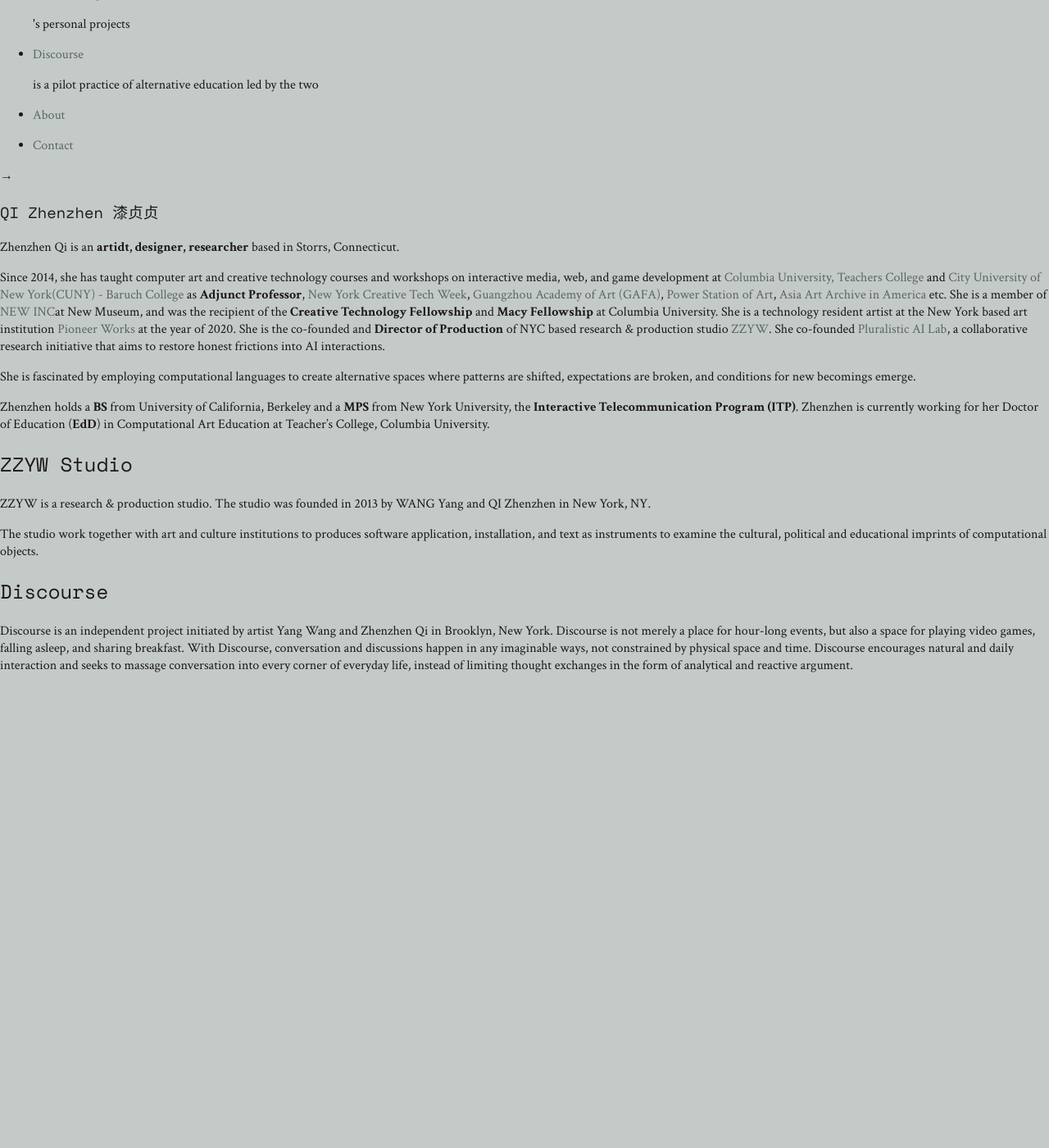
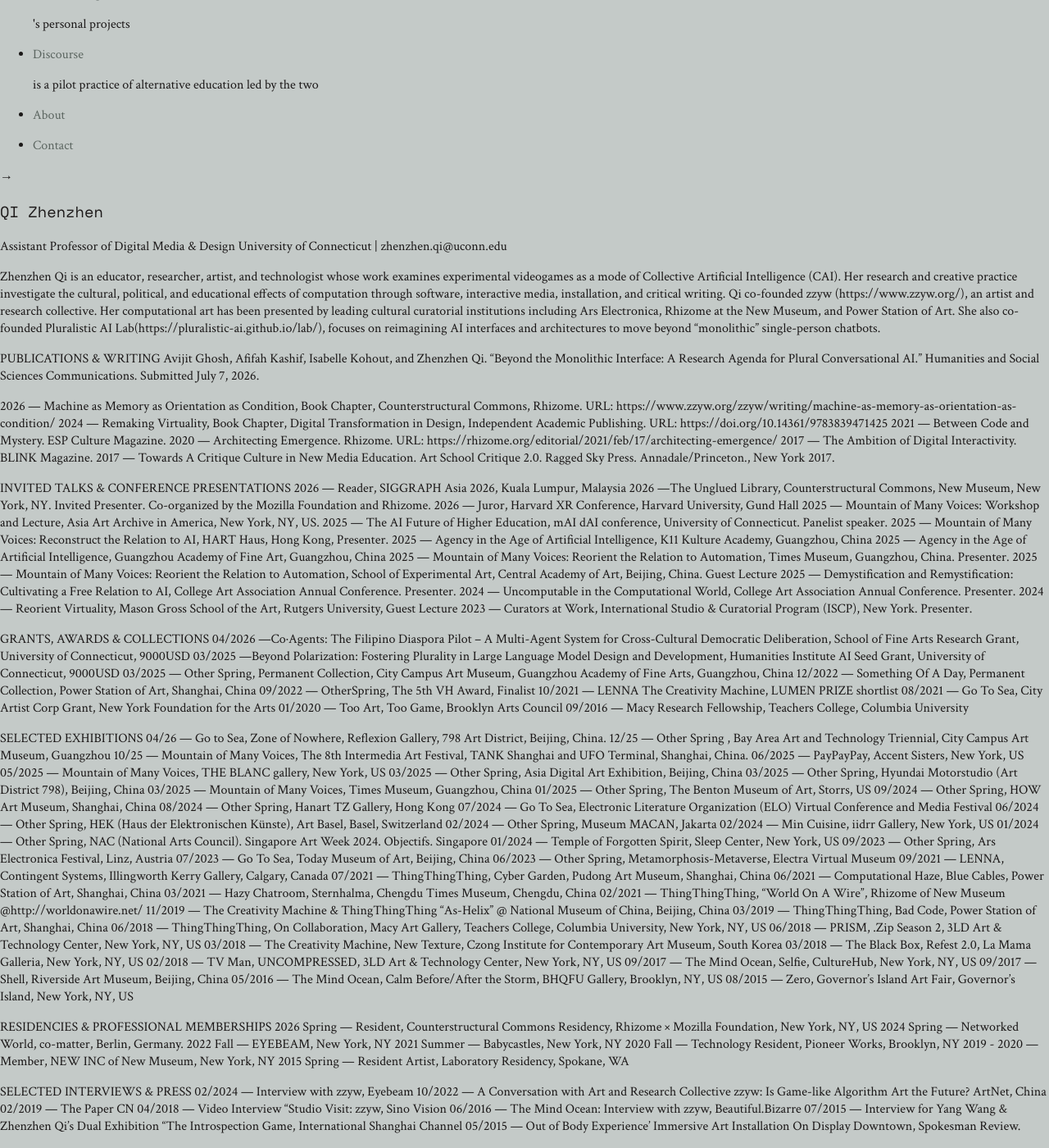
Before and after one commit to zhenzhenqi/zhenzhenqi, a Jekyll site: the page built from about.md, in a window 1280 px wide and 1400 px high, scrolled down 820 px. Shown: the whole window at 82% size. Built offline with Jekyll 4.4.1, drawn with Linux system fonts in a browser that asks for light colours; before the commit the page ends 1658 px from its top, so only the background shows below that.

Commit message:
Update Zhenzhen Qi's biography and accomplishments
Expanded the biography of Zhenzhen Qi, detailing her roles as an educator, researcher, and artist. Added sections on publications, invited talks, grants, awards, and selected exhibitions.

```diff
--- a/about.md
+++ b/about.md
@@ -6,47 +6,104 @@
 ---
 
 
-### QI Zhenzhen 漆贞贞
+### QI Zhenzhen
 
-Zhenzhen Qi is an **artidt, designer, researcher** based in Storrs, Connecticut.
+Assistant Professor of Digital Media & Design
+University of Connecticut  |  zhenzhen.qi@uconn.edu
 
-Since 2014, she has taught computer art and creative technology courses and workshops on interactive media, web, and game development at [Columbia University, Teachers College](https://www.tc.columbia.edu/) and [City University of New York(CUNY) - Baruch College](https://www.baruch.cuny.edu/wsas/academics/performing_arts/index.htm) as **Adjunct Professor**, [New York Creative Tech Week](http://creativetechweek.nyc/), [Guangzhou Academy of Art (GAFA)](https://www.wikiwand.com/en/Guangzhou_Academy_of_Fine_Arts), [Power Station of Art](http://powerstationofart.com/en/), [Asia Art Archive in America](http://www.aaa-a.org/) etc. She is a member of [NEW INC](https://www.newinc.org/)at New Museum, and was the recipient of the **Creative Technology Fellowship** and **Macy Fellowship** at Columbia University. She is a technology resident artist at the New York based art institution [Pioneer Works](https://pioneerworks.org/technology/) at the year of 2020. She is the co-founded and **Director of Production** of NYC based research & production studio [ZZYW]({{ "/studio" | relative_url }}). She co-founded [Pluralistic AI Lab](https://docs.google.com/document/d/e/2PACX-1vSNp-4ze4Mz6b3Ng5QpMdCW6MzwJvgSv1muY6348n5ckrAKAAdwwCELPtDq_yRZXDgDTYLZ_hX_Zrug/pub), a collaborative research initiative that aims to restore honest frictions into AI interactions.
-
-She is fascinated by employing computational languages to create alternative spaces where patterns are shifted, expectations are broken, and conditions for new becomings emerge.
-
-Zhenzhen holds a **BS** from University of California, Berkeley and a **MPS** from New York University, the **Interactive Telecommunication Program (ITP)**. Zhenzhen is currently working for her Doctor of Education (**EdD**) in Computational Art Education at Teacher’s College, Columbia University.
+Zhenzhen Qi is an educator, researcher, artist, and technologist whose work examines experimental videogames as a mode of Collective Artificial Intelligence (CAI). Her research and creative practice investigate the cultural, political, and educational effects of computation through software, interactive media, installation, and critical writing. Qi co-founded zzyw (https://www.zzyw.org/), an artist and research collective. Her computational art has been presented by leading cultural curatorial institutions including Ars Electronica, Rhizome at the New Museum, and Power Station of Art. She also co-founded Pluralistic AI Lab(https://pluralistic-ai.github.io/lab/), focuses on reimagining AI interfaces and architectures to move beyond “monolithic” single-person chatbots.
 
 
-<!-- ### Exhibitions of WANG & QI
+PUBLICATIONS & WRITING
+Avijit Ghosh, Afifah Kashif, Isabelle Kohout, and Zhenzhen Qi. “Beyond the Monolithic Interface: A Research Agenda for Plural Conversational AI.” Humanities and Social Sciences Communications. Submitted July 7, 2026.
 
+2026 — Machine as Memory as Orientation as Condition, Book Chapter, Counterstructural Commons, Rhizome. URL: https://www.zzyw.org/zzyw/writing/machine-as-memory-as-orientation-as-condition/
+2024 — Remaking Virtuality, Book Chapter, Digital Transformation in Design, Independent Academic Publishing. URL: https://doi.org/10.14361/9783839471425
+2021 — Between Code and Mystery. ESP Culture Magazine.
+2020 — Architecting Emergence. Rhizome. URL: https://rhizome.org/editorial/2021/feb/17/architecting-emergence/
+2017 — The Ambition of Digital Interactivity. BLINK Magazine.
+2017 — Towards A Critique Culture in New Media Education. Art School Critique 2.0. Ragged Sky Press. Annadale/Princeton., New York 2017.
 
-#### Group Exhibition
+INVITED TALKS & CONFERENCE PRESENTATIONS
+2026 — Reader, SIGGRAPH Asia 2026, Kuala Lumpur, Malaysia
+2026 —The Unglued Library, Counterstructural Commons, New Museum, New York, NY. Invited Presenter. Co-organized by the Mozilla Foundation and Rhizome.
+2026 — Juror, Harvard XR Conference, Harvard University, Gund Hall
+2025 — Mountain of Many Voices: Workshop and Lecture, Asia Art Archive in America, New York, NY, US.
+2025 — The AI Future of Higher Education, mAI dAI conference, University of Connecticut. Panelist speaker.
+2025 — Mountain of Many Voices: Reconstruct the Relation to AI, HART Haus, Hong Kong, Presenter.
+2025 — Agency in the Age of Artificial Intelligence, K11 Kulture Academy, Guangzhou, China
+2025 — Agency in the Age of Artificial Intelligence, Guangzhou Academy of Fine Art, Guangzhou, China
+2025 — Mountain of Many Voices: Reorient the Relation to Automation, Times Museum, Guangzhou, China. Presenter.
+2025 — Mountain of Many Voices: Reorient the Relation to Automation, School of Experimental Art, Central Academy of Art, Beijing, China. Guest Lecture
+2025 — Demystification and Remystification: Cultivating a Free Relation to AI, College Art Association Annual Conference. Presenter.
+2024 — Uncomputable in the Computational World, College Art Association Annual Conference. Presenter.
+2024 — Reorient Virtuality, Mason Gross School of the Art, Rutgers University, Guest Lecture
+2023 — Curators at Work, International Studio & Curatorial Program (ISCP), New York. Presenter.
 
-- 11/2019: ThingThingThing, The Creativity Machine @ National Museum of China, Beijing, China
-- 11/2018 -> 03/2019: ThingThingThing “Bad Code” @ Power Station of Art (上海当代艺术博物馆), Shanghai, China
-- 06/2018: ThingThingThing “On Collaboration” @ Macy Art Gallery, Teachers College, Columbia University, New York, NY, US
-- 06/2018: PRISM “.Zip Season 2” @ 3LD Art & Technology Center, New York, NY , US
-- 03/2018: The Creativity Machine “New Texture” @ Czong Institute for Contemporary Art Museum, South Korea
-- 03/2018: The Black Box, Another Internet “Refest 2.0” @ La Mama Galleria, New York, NY, US
-- 02/2018: TV Man “UNCOMPRESSED” @ 3LD Art & Technology Center, New York, NY, US
-- 09/2017: The Mind Ocean, The Black Box, “Selfie” @ CultureHub, New York, NY, US
-- 05/2016: The Mind Ocean, “Calm Before/After the Storm” @ BHQFU Gallery, Brooklyn, NY, US
-- 08/2015: Zero “Governor’s Island Art Fair” @ Governor’s Island, New York, NY, US
+GRANTS, AWARDS & COLLECTIONS
+04/2026 —Co·Agents: The Filipino Diaspora Pilot – A Multi-Agent System for
+Cross-Cultural Democratic Deliberation, School of Fine Arts Research Grant, University of Connecticut, 9000USD
+03/2025 —Beyond Polarization: Fostering Plurality in Large Language Model Design and Development, Humanities Institute AI Seed Grant, University of Connecticut, 9000USD
+03/2025 — Other Spring, Permanent Collection, City Campus Art Museum, Guangzhou Academy of Fine Arts, Guangzhou, China
+12/2022 — Something Of A Day, Permanent Collection, Power Station of Art, Shanghai, China
+09/2022 — OtherSpring, The 5th VH Award, Finalist
+10/2021 — LENNA The Creativity Machine, LUMEN PRIZE shortlist
+08/2021 — Go To Sea, City Artist Corp Grant, New York Foundation for the Arts
+01/2020 — Too Art, Too Game, Brooklyn Arts Council
+09/2016 — Macy Research Fellowship, Teachers College, Columbia University
 
-#### Solo Exhibition
+SELECTED EXHIBITIONS
+04/26 — Go to Sea, Zone of Nowhere, Reflexion Gallery, 798 Art District, Beijing, China.
+12/25 — Other Spring , Bay Area Art and Technology Triennial, City Campus Art Museum, Guangzhou
+10/25 — Mountain of Many Voices, The 8th Intermedia Art Festival, TANK Shanghai and UFO Terminal, Shanghai, China.
+06/2025 — PayPayPay, Accent Sisters, New York, US
+05/2025 — Mountain of Many Voices, THE BLANC gallery, New York, US
+03/2025 — Other Spring, Asia Digital Art Exhibition, Beijing, China
+03/2025 — Other Spring, Hyundai Motorstudio (Art District 798), Beijing, China
+03/2025 — Mountain of Many Voices, Times Museum, Guangzhou, China
+01/2025 — Other Spring, The Benton Museum of Art, Storrs, US
+09/2024 — Other Spring, HOW Art Museum, Shanghai, China
+08/2024 — Other Spring, Hanart TZ Gallery, Hong Kong
+07/2024 — Go To Sea, Electronic Literature Organization (ELO) Virtual Conference and Media Festival
+06/2024 — Other Spring, HEK (Haus der Elektronischen Künste), Art Basel, Basel, Switzerland
+02/2024 — Other Spring, Museum MACAN, Jakarta
+02/2024 — Min Cuisine, iidrr Gallery, New York, US
+01/2024 — Other Spring, NAC (National Arts Council). Singapore Art Week 2024. Objectifs. Singapore
+01/2024 — Temple of Forgotten Spirit, Sleep Center, New York, US
+09/2023 — Other Spring, Ars Electronica Festival, Linz, Austria
+07/2023 — Go To Sea, Today Museum of Art, Beijing, China
+06/2023 — Other Spring, Metamorphosis-Metaverse, Electra Virtual Museum
+09/2021 — LENNA, Contingent Systems, Illingworth Kerry Gallery, Calgary, Canada
+07/2021 — ThingThingThing, Cyber Garden, Pudong Art Museum, Shanghai, China
+06/2021 — Computational Haze, Blue Cables, Power Station of Art, Shanghai, China
+03/2021 — Hazy Chatroom, Sternhalma, Chengdu Times Museum, Chengdu, China
+02/2021 — ThingThingThing, “World On A Wire”, Rhizome of New Museum @http://worldonawire.net/
+11/2019 — The Creativity Machine & ThingThingThing "As-Helix" @ National Museum of China, Beijing, China
+03/2019 — ThingThingThing, Bad Code, Power Station of Art, Shanghai, China
+06/2018 — ThingThingThing, On Collaboration, Macy Art Gallery, Teachers College, Columbia University, New York, NY, US
+06/2018 — PRISM, .Zip Season 2, 3LD Art & Technology Center, New York, NY, US
+03/2018 — The Creativity Machine, New Texture, Czong Institute for Contemporary Art Museum, South Korea
+03/2018 — The Black Box, Refest 2.0, La Mama Galleria, New York, NY, US
+02/2018 — TV Man, UNCOMPRESSED, 3LD Art & Technology Center, New York, NY, US
+09/2017 — The Mind Ocean, Selfie, CultureHub, New York, NY, US
+09/2017 — Shell, Riverside Art Museum, Beijing, China
+05/2016 — The Mind Ocean, Calm Before/After the Storm, BHQFU Gallery, Brooklyn, NY, US
+08/2015 — Zero, Governor’s Island Art Fair, Governor’s Island, New York, NY, US
 
-- 06/2016: LENNA @ Chinatown Soup, New York, NY, US
-- 07/2016: The Mind Ocean, The Black Box, Sukhavati, Book of Happiness @ FL:EX Gallery, Shanghai, China
-- 05/2015: The Introspection Game @ Laboratory Gallery, Spokane, WA, US -->
+RESIDENCIES & PROFESSIONAL MEMBERSHIPS
+2026 Spring — Resident, Counterstructural Commons Residency, Rhizome × Mozilla Foundation, New York, NY, US
+2024 Spring — Networked World, co-matter, Berlin, Germany.
+2022 Fall — EYEBEAM, New York, NY
+2021 Summer — Babycastles, New York, NY
+2020 Fall — Technology Resident, Pioneer Works, Brooklyn, NY
+2019 - 2020 — Member, NEW INC of New Museum, New York, NY
+2015 Spring — Resident Artist, Laboratory Residency, Spokane, WA
 
-
-
-## ZZYW Studio
-
-ZZYW is a research & production studio. The studio was founded in 2013 by WANG Yang and QI Zhenzhen in New York, NY.
-
-The studio work together with art and culture institutions to produces software application, installation, and text as instruments to examine the cultural, political and educational imprints of computational objects.
-
-## Discourse
-
-Discourse is an independent project initiated by artist Yang Wang and Zhenzhen Qi in Brooklyn, New York. Discourse is not merely a place for hour-long events, but also a space for playing video games, falling asleep, and sharing breakfast. With Discourse, conversation and discussions happen in any imaginable ways, not constrained by physical space and time. Discourse encourages natural and daily interaction and seeks to massage conversation into every corner of everyday life, instead of limiting thought exchanges in the form of analytical and reactive argument.
+SELECTED INTERVIEWS & PRESS
+02/2024 — Interview with zzyw, Eyebeam
+10/2022 — A Conversation with Art and Research Collective zzyw: Is Game-like Algorithm Art the Future? ArtNet, China
+02/2019 — The Paper CN
+04/2018 — Video Interview "Studio Visit: zzyw, Sino Vision
+06/2016 — The Mind Ocean: Interview with zzyw, Beautiful.Bizarre
+07/2015 — Interview for Yang Wang & Zhenzhen Qi’s Dual Exhibition “The Introspection Game, International Shanghai Channel
+05/2015 — Out of Body Experience’ Immersive Art Installation On Display Downtown, Spokesman Review.
```
